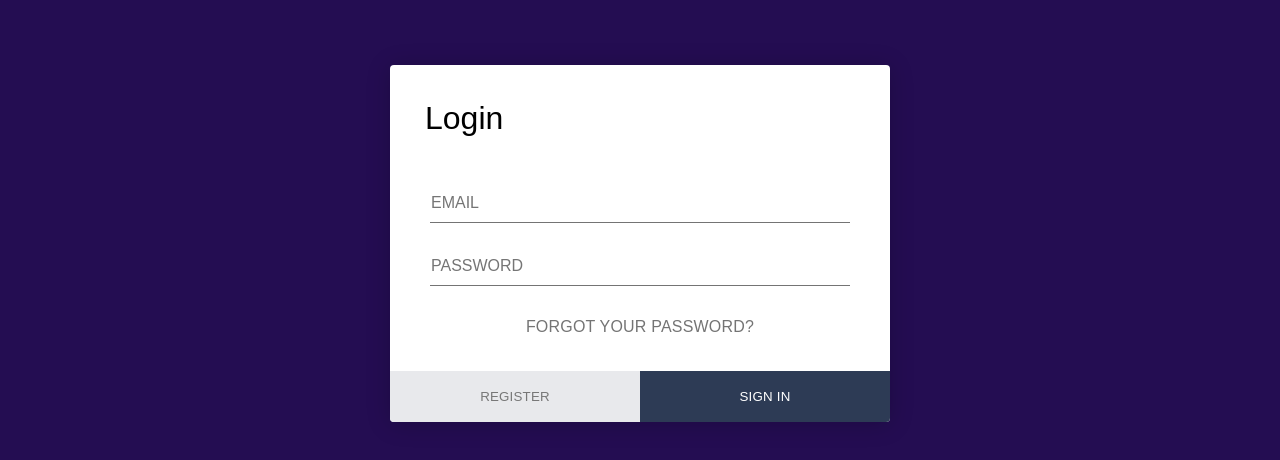
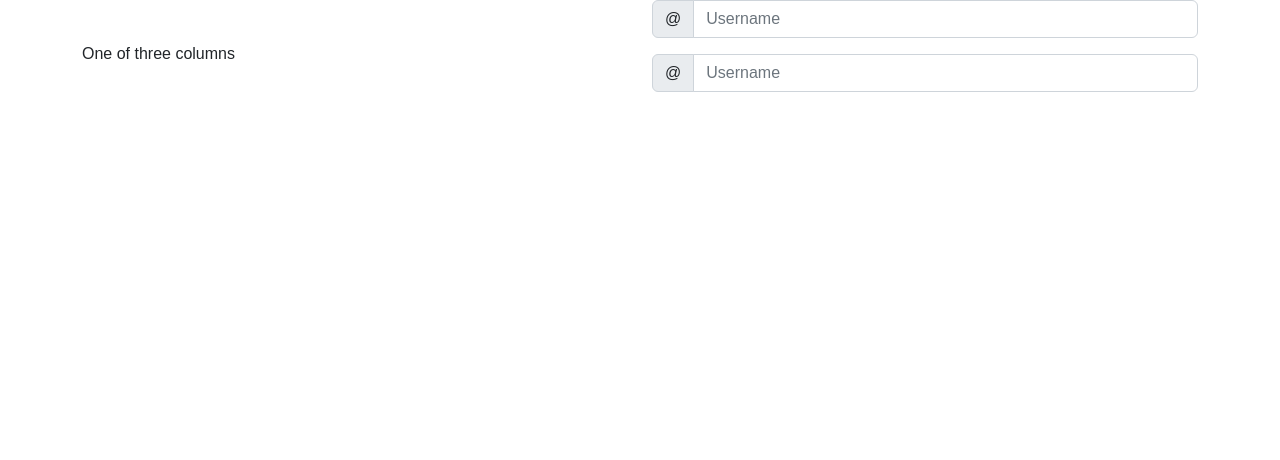
Before and after one commit to Codedwells/LCG, a plain HTML site: page client/login.html in a window 1280 px wide. Drawn offline with nearby package versions, Linux system fonts and the light colour scheme.

Commit message:
added input feilds

```diff
--- a/client/CSS/login.css
+++ b/client/CSS/login.css
@@ -1,108 +1,14 @@
 * {
-  margin: 0;
-  padding: 0;
-  box-sizing: border-box;
-  -webkit-font-smoothing: antialiased;
+    margin: 0;
+    padding: 0;
+    box-sizing: border-box;
+    font-family: 'Outfit', sans-serif;
 }
-
-body {
-  background:  #240d52;
-  font-family: 'Rubik', sans-serif;
+body{
+    overflow-x: hidden;
+    background-color: #240d52;
 }
-
-.login-form {
-  background: #fff;
-  width: 500px;
-  margin: 65px auto;
-  display: -webkit-box;
-  display: flex;
-  -webkit-box-orient: vertical;
-  -webkit-box-direction: normal;
-          flex-direction: column;
-  border-radius: 4px;
-  box-shadow: 0 2px 25px rgba(0, 0, 0, 0.2);
+.form-control{
+    float: none;
+    margin: auto;
 }
-.login-form h1 {
-  padding: 35px 35px 0 35px;
-  font-weight: 300;
-}
-.login-form .content {
-  padding: 35px;
-  text-align: center;
-}
-.login-form .input-field {
-  padding: 12px 5px;
-}
-.login-form .input-field input {
-  font-size: 16px;
-  display: block;
-  font-family: 'Rubik', sans-serif;
-  width: 100%;
-  padding: 10px 1px;
-  border: 0;
-  border-bottom: 1px solid #747474;
-  outline: none;
-  -webkit-transition: all .2s;
-  transition: all .2s;
-}
-.login-form .input-field input::-webkit-input-placeholder {
-  text-transform: uppercase;
-}
-.login-form .input-field input::-moz-placeholder {
-  text-transform: uppercase;
-}
-.login-form .input-field input:-ms-input-placeholder {
-  text-transform: uppercase;
-}
-.login-form .input-field input::-ms-input-placeholder {
-  text-transform: uppercase;
-}
-.login-form .input-field input::placeholder {
-  text-transform: uppercase;
-}
-.login-form .input-field input:focus {
-  border-color: #222;
-}
-.login-form a.link {
-  text-decoration: none;
-  color: #747474;
-  letter-spacing: 0.2px;
-  text-transform: uppercase;
-  display: inline-block;
-  margin-top: 20px;
-}
-.login-form .action {
-  display: -webkit-box;
-  display: flex;
-  -webkit-box-orient: horizontal;
-  -webkit-box-direction: normal;
-          flex-direction: row;
-}
-.login-form .action button {
-  width: 100%;
-  border: none;
-  padding: 18px;
-  font-family: 'Rubik', sans-serif;
-  cursor: pointer;
-  text-transform: uppercase;
-  background: #e8e9ec;
-  color: #777;
-  border-bottom-left-radius: 4px;
-  border-bottom-right-radius: 0;
-  letter-spacing: 0.2px;
-  outline: 0;
-  -webkit-transition: all .3s;
-  transition: all .3s;
-}
-.login-form .action button:hover {
-  background: #d8d8d8;
-}
-.login-form .action button:nth-child(2) {
-  background: #2d3b55;
-  color: #fff;
-  border-bottom-left-radius: 0;
-  border-bottom-right-radius: 4px;
-}
-.login-form .action button:nth-child(2):hover {
-  background: #3c4d6d;
-}
--- a/client/login.html
+++ b/client/login.html
@@ -1,30 +1,41 @@
 <!DOCTYPE html>
 <html lang="en">
+
 <head>
     <meta charset="UTF-8">
     <meta http-equiv="X-UA-Compatible" content="IE=edge">
     <meta name="viewport" content="width=device-width, initial-scale=1.0">
-     <link rel="stylesheet" href="./CSS/login.css" />
-    <title>Document</title>
+    <title>login</title>
+    <link rel="stylesheet" href="./CSS/login.css" />
+    <link href="https://cdn.jsdelivr.net/npm/bootstrap@5.2.3/dist/css/bootstrap.min.css" rel="stylesheet"
+        integrity="sha384-rbsA2VBKQhggwzxH7pPCaAqO46MgnOM80zW1RWuH61DGLwZJEdK2Kadq2F9CUG65" crossorigin="anonymous" />
 </head>
+
 <body>
-    <div class="login-form">
-  <form>
-    <h1>Login</h1>
-    <div class="content">
-      <div class="input-field">
-        <input type="email" placeholder="Email" autocomplete="nope">
-      </div>
-      <div class="input-field">
-        <input type="password" placeholder="Password" autocomplete="new-password">
-      </div>
-      <a href="#" class="link">Forgot Your Password?</a>
+
+    <div class="container">
+        <div class="row align-items-center">
+            <div class="col">
+                One of three columns
+            </div>
+            <div class="col">
+                <div class="input-group mb-3">
+                    <span class="input-group-text" id="basic-addon1">@</span>
+                    <input type="text" class="form-control" placeholder="Username" aria-label="Username"
+                        aria-describedby="basic-addon1">
+                </div>
+                 <div class="input-group mb-3">
+                    <span class="input-group-text" id="basic-addon1">@</span>
+                    <input type="text" class="form-control" placeholder="Username" aria-label="Username"
+                        aria-describedby="basic-addon1">
+                </div>
+            </div>
+        </div>
     </div>
-    <div class="action">
-      <button>Register</button>
-      <button>Sign in</button>
-    </div>
-  </form>
-</div>
+
+    <script src="https://cdn.jsdelivr.net/npm/bootstrap@5.2.3/dist/js/bootstrap.bundle.min.js"
+        integrity="sha384-kenU1KFdBIe4zVF0s0G1M5b4hcpxyD9F7jL+jjXkk+Q2h455rYXK/7HAuoJl+0I4"
+        crossorigin="anonymous"></script>
 </body>
+
 </html>
```
